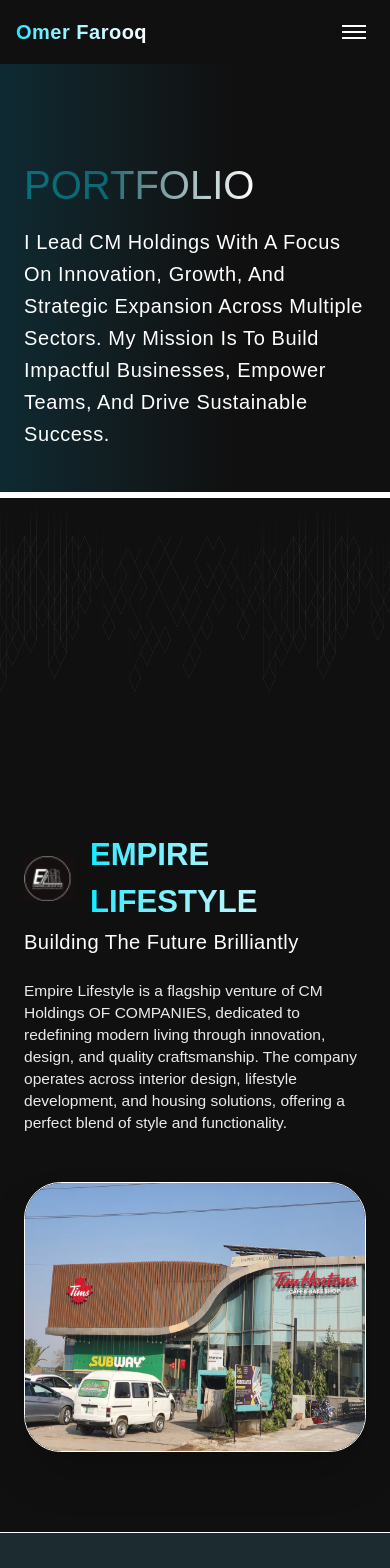
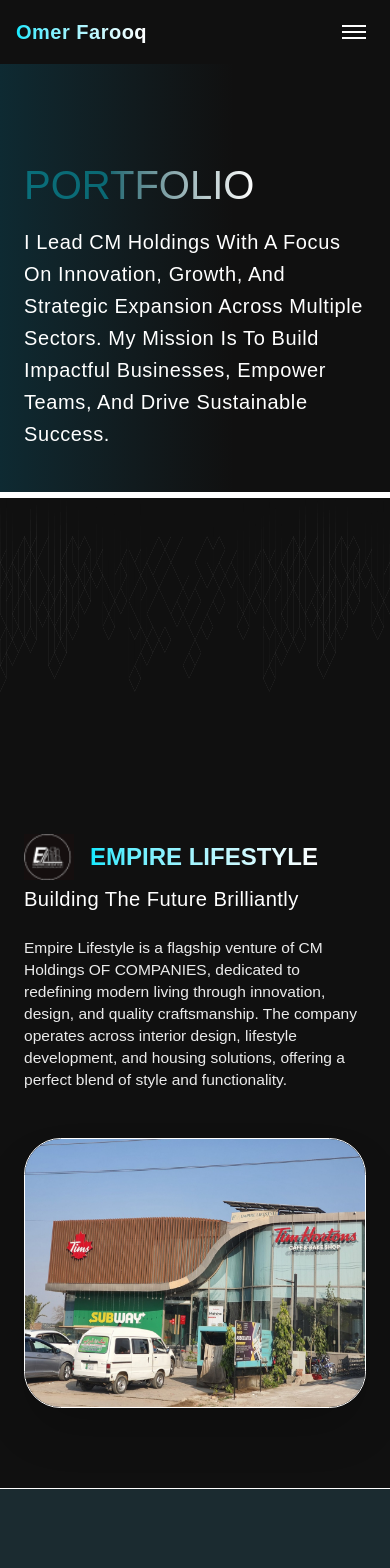
Before and after one commit to Mubasharsmartcomputing/ceo-portfolio-cm-holding, a React (Vite) app: page /portfolio in a window 390 px wide. Shown: the top 1568 px of the page. Built offline with nearby package versions, Linux system fonts and the light colour scheme.

Commit message:
feat: Add PortfolioList and StrategicBusinessProjects components to display portfolio and strategic project data.

```diff
--- a/src/components/PortfolioList.tsx
+++ b/src/components/PortfolioList.tsx
@@ -14,8 +14,11 @@
 
                             {/* Content Side */}
                             <div className="flex-1">
-                                <h2 className="font-pathway font-semibold text-[31.09px] flex items-center gap-4 mb-1">
-                                    <div className={`${index === 0 ? 'w-[50px] h-[50px]' : 'w-[80px] h-[80px]'} flex-shrink-0 flex items-center justify-center`}>
+                                <h2 className="font-pathway font-semibold text-[24px] md:text-[31.09px] flex items-center gap-4 mb-1">
+                                    <div className={`${index === 0 ? 'w-[50px] h-[50px]' :
+                                            (card.title === "WINVEST SOLUTIONS" || card.title === "CAPITAL RMC PVT. LTD") ? 'w-[60px] h-[60px]' :
+                                                'w-[80px] h-[80px]'
+                                        } flex-shrink-0 flex items-center justify-center`}>
                                         <img
                                             src={card.icon}
                                             alt={`${card.title} icon`}
--- a/src/components/StrategicBusinessProjects.tsx
+++ b/src/components/StrategicBusinessProjects.tsx
@@ -36,8 +36,10 @@
 
                             {/* Content Side */}
                             <div className="flex-1">
-                                <h2 className="font-pathway font-semibold text-[31.09px] flex items-center gap-4 mb-1">
-                                    <div className="w-[80px] h-[80px] flex-shrink-0 flex items-center justify-center">
+                                <h2 className="font-pathway font-semibold text-[24px] md:text-[31.09px] flex items-center gap-4 mb-1">
+                                    <div className={`${(card.title === "TIM HORTONS CAFE" || card.title === "HARDEE'S") ? 'w-[60px] h-[60px]' :
+                                            'w-[80px] h-[80px]'
+                                        } flex-shrink-0 flex items-center justify-center`}>
                                         <img
                                             src={card.icon}
                                             alt={`${card.title} icon`}
```
